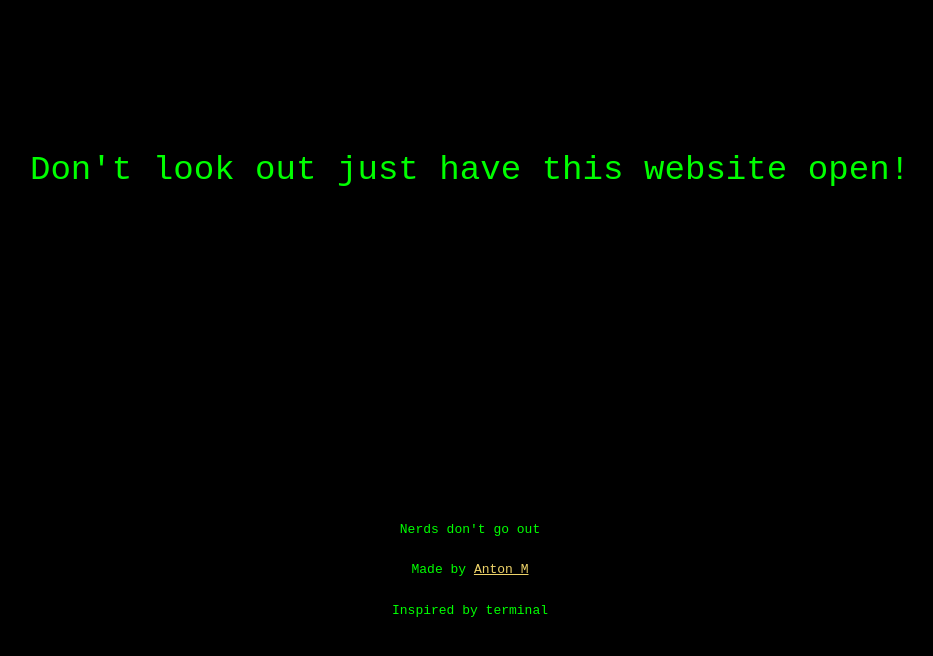
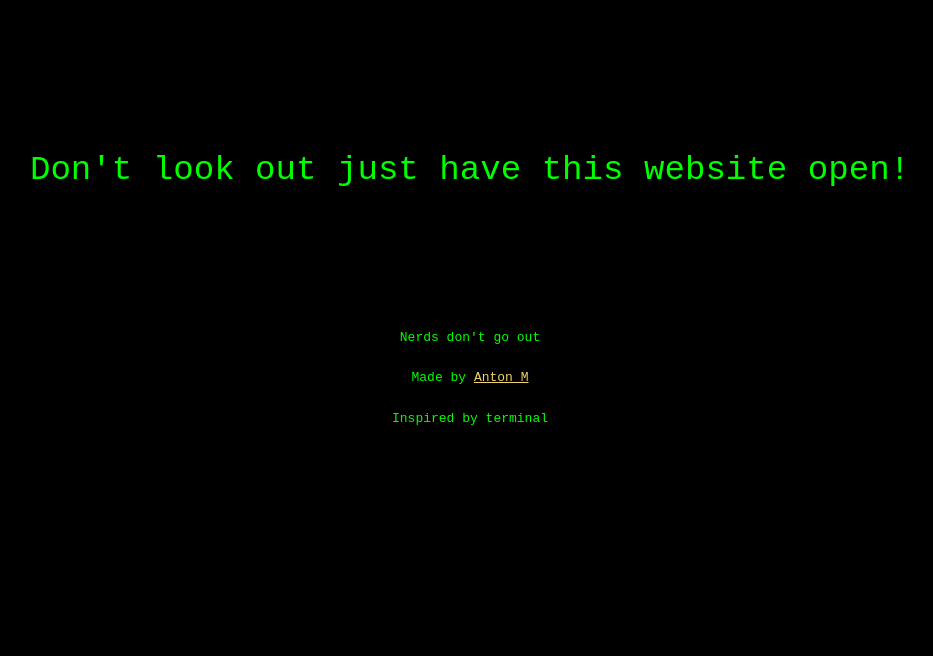
Before and after one commit to AntonMyr/local-weather, a plain HTML site: page index.html in a window 1280 px wide. Shown: the whole page, without its empty margins (170-1103 px from the left). Drawn offline with Linux system fonts and the light colour scheme; no server answers.

Commit message:
set margin footer to 7% instead of 22%

```diff
--- a/assets/css/style.css
+++ b/assets/css/style.css
@@ -70,7 +70,7 @@ a:hover {
   FOOTER
 */
 footer {
-  margin-top: 22%;
+  margin-top: 7%;
   display: flex;
   flex-direction: column;
   justify-content: flex-end;
```
